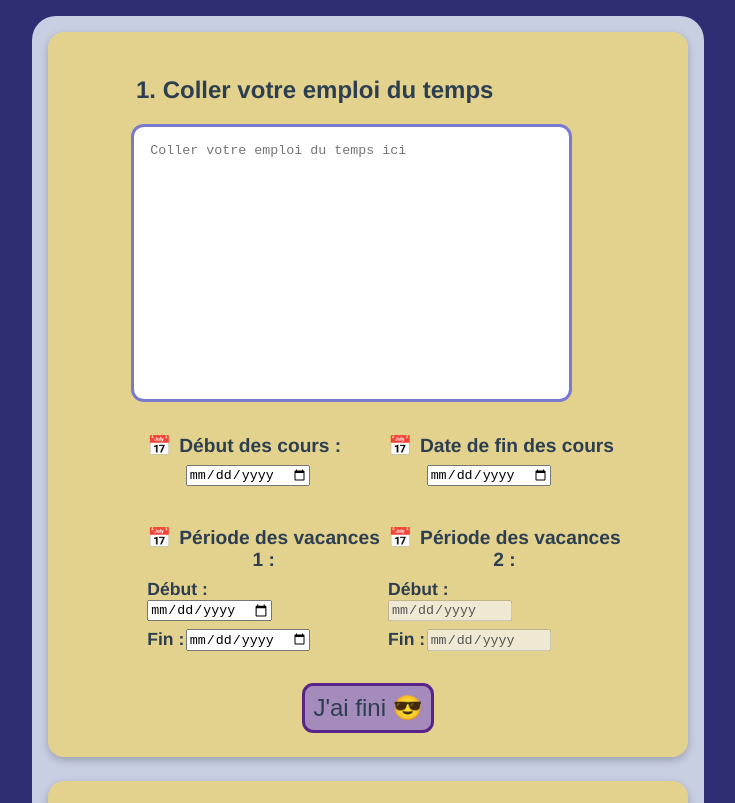
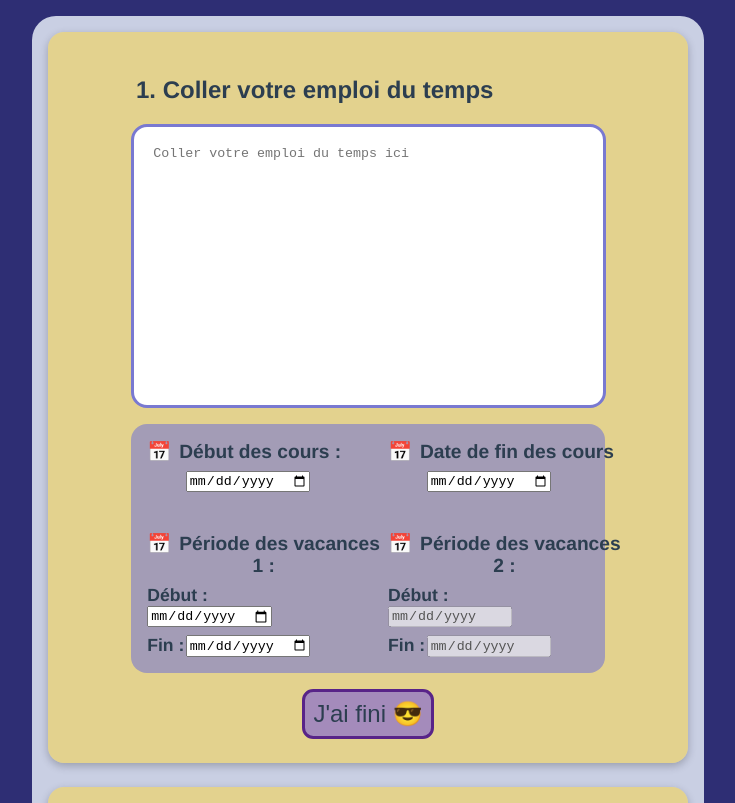
Before and after one commit to lsacienne/calendar-maker, a Vue app: page / in a window 1280 px wide. Shown: the top 803 px of the page, without its empty margins (272-1007 px from the left). Built offline with nearby package versions, Linux system fonts and the light colour scheme.

Commit message:
💄 Modified sizes to have a constant width between elements

```diff
--- a/src/components/UserData.vue
+++ b/src/components/UserData.vue
@@ -64,10 +64,10 @@ export default defineComponent({
     }
 
     form textarea {
-      border-radius: 0.8rem;
-      width: 85%;
+      border-radius: 1rem;
+      width: 91%;
       height: 30vh;
-      padding: 1rem;
+      padding: 4%;
       resize: none;
       border: solid rgb(121, 121, 209) 0.2rem;
       /*border: solid rgb(252, 204, 12) 0.2rem;*/
@@ -78,6 +78,8 @@ export default defineComponent({
       grid-template-columns: 1fr 1fr;
       width: 100%;
       gap: 0.5rem;
+      border-radius: 1rem;
+      background-color: rgb(121, 121, 209,0.6);
     }
 
     input[type=submit] {
```
